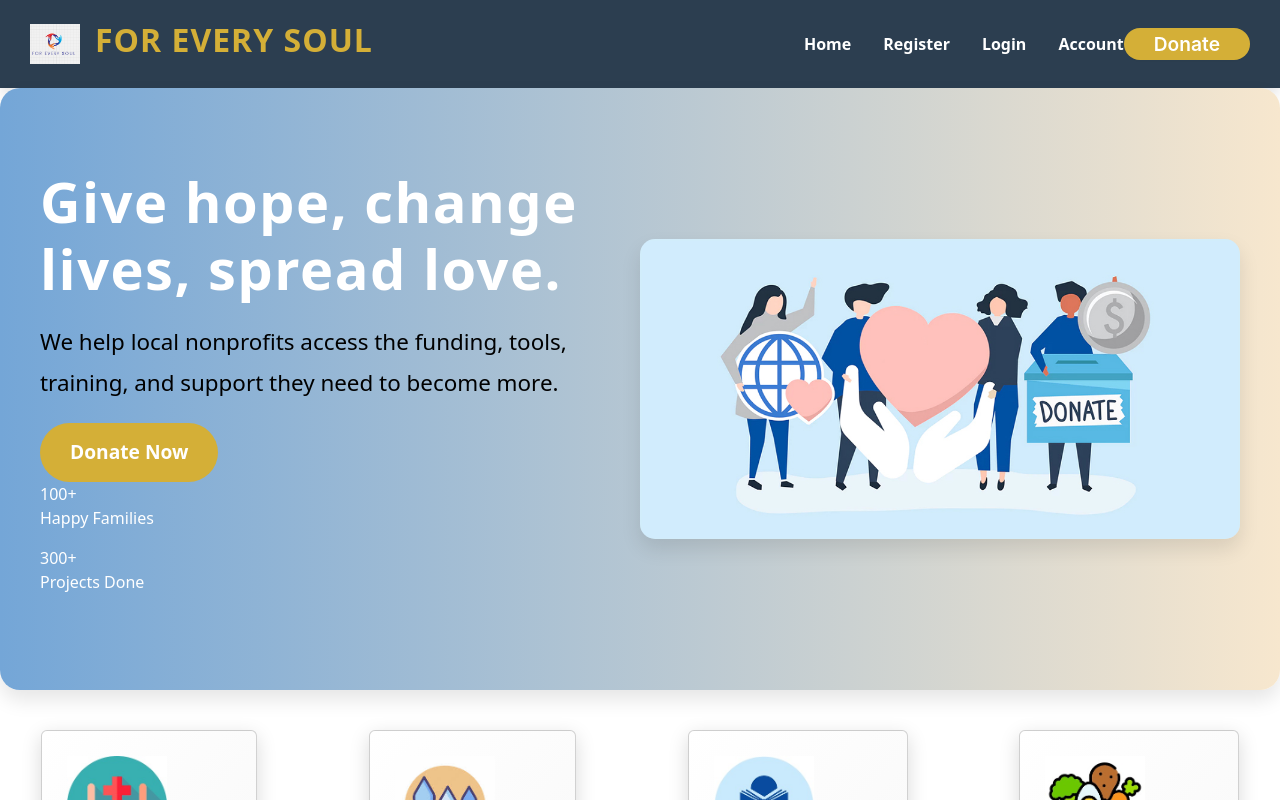
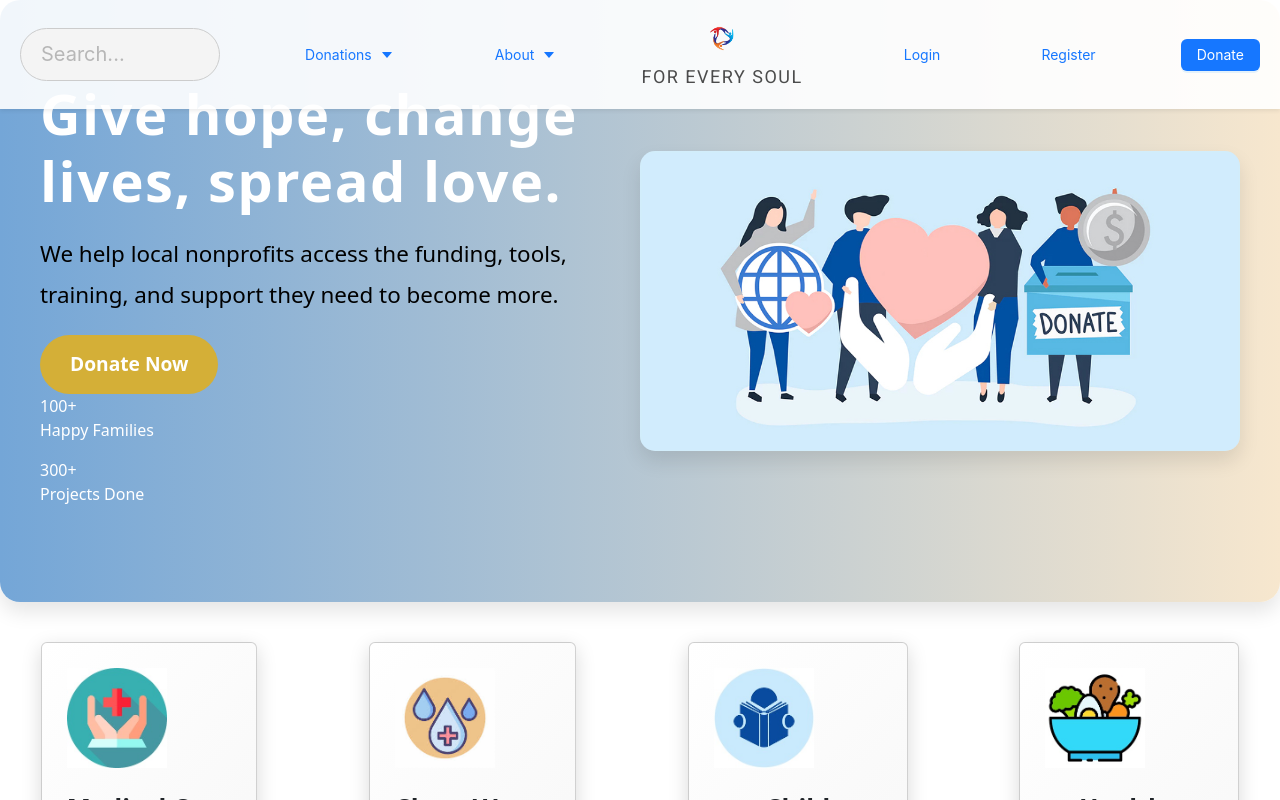
Before and after one commit to Subah-Zarin/FOR-EVERY-SOUL, a React (Create React App) app in the folder frontend/: page / in a window 1280 px wide. Shown: the top 800 px of the page. Built offline with nearby package versions, Linux system fonts and the light colour scheme.

Commit message:
Nav Bar Done

```diff
--- a/frontend/public/index.html
+++ b/frontend/public/index.html
@@ -21,6 +21,9 @@
     crossorigin="anonymous">
 
     <title>FOR EVERY SOUL</title>
+    <link href="https://fonts.googleapis.com/css2?family=Poppins:wght@400;600&display=swap" rel="stylesheet">
+    <link href="https://fonts.googleapis.com/css2?family=Roboto:wght@400;500;600&display=swap" rel="stylesheet">
+
   </head>
   <body>
     <noscript>You need to enable JavaScript to run this app.</noscript>
--- a/frontend/src/components/NavBar.js
+++ b/frontend/src/components/NavBar.js
@@ -1,22 +1,90 @@
-// src/components/NavBar.js
+import React from 'react';
+import { useNavigate, Link } from 'react-router-dom';
+import { Button, Input, Dropdown, Menu } from 'antd';
+import { CaretDownOutlined } from '@ant-design/icons';
+import logo from '../assets/logo.png';  // Import the logo image
 
-import React from 'react';
-import { BrowserRouter as Router, Routes, Route, Link } from 'react-router-dom';
-import { Button } from 'antd';
-import '../styles/NavBar.css'; // Add your styles for the navbar
+import '../styles/NavBar.css';
 
-const NavBar = () => (
-  <nav className="navbar">
-    <div className="navbar-links">
-      <Link to="/" className="navbar-link">Home</Link>
-      <Link to="/register" className="navbar-link">Register</Link>
-      <Link to="/login" className="navbar-link">Login</Link>
-      <Link to="/account" className="navbar-link">Account</Link>
-    </div>
-    <div className="navbar-actions">
-      <Button className="donate-button">Donate</Button>
-    </div>
-  </nav>
-);
+const NavBar = () => {
+  const navigate = useNavigate();
+  const [scrolling, setScrolling] = React.useState(false);
+
+  const handleLoginClick = () => navigate('/login');
+  const handleRegisterClick = () => navigate('/register');
+  const handleDonateClick = () => navigate('/donate');
+
+  const donationsMenu = (
+    <Menu>
+      <Menu.Item key='1'>
+        <Link to='/medical'>Medical</Link>
+      </Menu.Item>
+      <Menu.Item key='2'>
+        <Link to='/education'>Education</Link>
+      </Menu.Item>
+      <Menu.Item key='3'>
+        <Link to='/disaster-relief'>Disaster Relief</Link>
+      </Menu.Item>
+    </Menu>
+  );
+
+  const aboutMenu = (
+    <Menu>
+      <Menu.Item key='1'>
+        <Link to='/our-mission'>Our Mission</Link>
+      </Menu.Item>
+      <Menu.Item key='2'>
+        <Link to='/team'>Team</Link>
+      </Menu.Item>
+      <Menu.Item key='3'>
+        <Link to='/impact'>Impact</Link>
+      </Menu.Item>
+    </Menu>
+  );
+
+  React.useEffect(() => {
+    const handleScroll = () => {
+      if (window.scrollY > 50) {
+        setScrolling(true);
+      } else {
+        setScrolling(false);
+      }
+    };
+
+    window.addEventListener('scroll', handleScroll);
+    return () => {
+      window.removeEventListener('scroll', handleScroll);
+    };
+  }, []);
+
+  return (
+    <nav className={`navbar fixed-top shadow-sm p-2 ${scrolling ? 'scrolled' : ''}`}>
+      <div className='container-fluid d-flex align-items-center justify-content-between'>
+        <Input placeholder='Search...' style={{ width: 200 }} />
+
+        <Dropdown overlay={donationsMenu} trigger={['hover']}>
+          <Button type='link'>
+            Donations <CaretDownOutlined />
+          </Button>
+        </Dropdown>
+
+        <Dropdown overlay={aboutMenu} trigger={['hover']}>
+          <Button type='link'>
+            About <CaretDownOutlined />
+          </Button>
+        </Dropdown>
+
+        <Link className='navbar-brand' to='/'>
+          <img src={logo} alt='Logo' style={{ height: '50px' }} />
+          <div className='tagline'>FOR EVERY SOUL</div>
+        </Link>
+
+        <Button type='link' onClick={handleLoginClick}>Login</Button>
+        <Button type='link' onClick={handleRegisterClick}>Register</Button>
+        <Button type='primary' onClick={handleDonateClick}>Donate</Button>
+      </div>
+    </nav>
+  );
+};
 
 export default NavBar;
--- a/frontend/src/pages/Homepage.js
+++ b/frontend/src/pages/Homepage.js
@@ -29,17 +29,9 @@ const HomePage = () => {
 
   return (
     <div className="homepage">
-      <header className="homepage-header">
-        <div className="logo-container">
-          <img
-            src={require('../assets/logo3.png')}
-            alt="Logo"
-            className="logo-image"
-          />
-          <h1 className="homepage-logo">FOR EVERY SOUL</h1>
-        </div>
-        <NavBar />
-      </header>
+
+
+      <NavBar />
 
       {/* Hero Section */}
       <section className="hero-section">
--- a/frontend/src/pages/Register.js
+++ b/frontend/src/pages/Register.js
@@ -1,4 +1,5 @@
 import React from 'react';
+import NavBar from '../components/NavBar';
 import { Button, Checkbox, Form, Input, message } from 'antd';
 import { useNavigate } from 'react-router-dom';
 
@@ -36,7 +37,7 @@ const Register = () => {
         background: 'linear-gradient(135deg, #89f7fe, #66a6ff)',
         animation: 'fadeIn 2s ease-in-out',
       }}
-    >
+    > <NavBar />
       <div
         style={{
           padding: '5%',
--- a/frontend/src/pages/login.js
+++ b/frontend/src/pages/login.js
@@ -1,4 +1,5 @@
 import React from 'react';
+import NavBar from '../components/NavBar';
 import { Button, Checkbox, Form, Input, message } from 'antd';
 
 // Handle form submission
@@ -27,7 +28,7 @@ const Login = () => (
       background: 'linear-gradient(135deg, #89f7fe, #66a6ff)',
       animation: 'fadeIn 2s ease-in-out',
     }}
-  >
+  > <NavBar />
     <div
       style={{
         padding: '10% 5%',
--- a/frontend/src/styles/Homepage.css
+++ b/frontend/src/styles/Homepage.css
@@ -14,16 +14,7 @@ body {
   color: #2c3e50;
 }
 
-/* Header */
-.homepage-header {
-  display: flex;
-  justify-content: space-between;
-  align-items: center;
-  padding: 20px 30px;
-  background-color: #2C3E50;
-  color: white;
-  box-shadow: 0 4px 10px rgba(0, 0, 0, 0.1);
-}
+
 
 .logo-container {
   display: flex;
--- a/frontend/src/styles/NavBar.css
+++ b/frontend/src/styles/NavBar.css
@@ -1,40 +1,159 @@
+body {
+    font-family: 'Roboto', sans-serif;
+}
+
 .navbar {
+    position: fixed;
+    top: 0;
+    left: 0;
+    right: 0;
+    width: 100%;
+    z-index: 1000;
+    transition: background-color 0.3s ease, top 0.3s ease, box-shadow 0.3s ease;
+    font-family: 'Roboto', sans-serif;
+    padding: 1.25rem 2rem;
+    background-color: rgba(255, 255, 255, 0.9);
+    box-shadow: 0 4px 8px rgba(0, 0, 0, 0.1);
+}
+
+.navbar.scrolled {
+    background-color: rgba(255, 255, 255, 1);
+    box-shadow: 0 6px 12px rgba(0, 0, 0, 0.2);
+}
+
+.container-fluid {
     display: flex;
     justify-content: space-between;
     align-items: center;
-    padding: 1rem 2rem;
-    background-color: #2C3E50;
-    color: white;
+    position: relative;
 }
 
-  .navbar-links {
+.navbar-brand {
+    font-size: 32px;
+    font-weight: 600;
+    color: #2d2d2d;
+    text-decoration: none;
+    letter-spacing: 1.5px;
+    text-transform: uppercase;
+    transition: color 0.3s ease;
+    margin-bottom: 6px;
     display: flex;
-    gap: 2rem;
+    flex-direction: column;
+    align-items: center;
 }
 
-  .navbar-link {
-    text-decoration: none;
-    color: white;
-    font-size: 16px;
-    font-weight: bold;
+.navbar-brand .tagline {
+    font-size: 18px;
+    font-weight: 400;
+    color: #2d2d2d;
+    text-transform: uppercase;
+    letter-spacing: 1.5px;
+    opacity: 0.85;
 }
 
-  .navbar-link:hover {
-    color: #ff6347; /* Change to a color of your choice */
+.navbar-brand:hover {
+    color: #f39c12;
 }
 
-  .navbar-actions {
-    display: flex;
+.navbar-brand .tagline:hover {
+    color: #f39c12;
 }
 
-  .donate-button {
-    background-color: #ff6347;
-    color: white;
-    border: none;
-    padding: 0.5rem 1rem;
+.navbar input {
+    font-size: 20px;
+    padding: 10px 20px;
+    border-radius: 30px;
+    border: 1px solid #ccc;
+    transition: border 0.3s ease;
+    width: 240px;
+    background-color: #f4f4f4;
+    color: #333;
+}
+
+.navbar input:focus {
+    border-color: #f39c12;
+    outline: none;
+}
+
+button {
+    font-size: 20px;
+    font-weight: 600;
+    color: #2d2d2d;
+    background-color: transparent;
+    border: 2px solid transparent;
+    padding: 14px 24px;
+    border-radius: 35px;
+    transition: transform 0.3s ease, background-color 0.3s ease, border-color 0.3s ease;
+}
+
+button:hover {
+    background-color: #f39c12;
+    border-color: #f39c12;
+    transform: scale(1.05);
     cursor: pointer;
 }
 
-  .donate-button:hover {
-    background-color: #e55347;
+button:focus {
+    outline: none;
+    border-color: #f39c12;
 }
+
+.navbar .ant-dropdown-link:hover {
+    color: #f39c12;
+}
+
+.navbar .ant-dropdown-menu-item {
+    font-size: 16px;
+    color: #333;
+    font-weight: 500;
+    padding: 10px 20px;
+    transition: all 0.3s ease;
+    border-radius: 6px;
+}
+
+.navbar .ant-dropdown {
+    display: inline-block;
+    position: relative;
+    margin-left: 20px;
+}
+
+.navbar .ant-dropdown:hover .ant-dropdown-menu {
+    display: block;
+    opacity: 1;
+    visibility: visible;
+    transition: opacity 0.3s ease, visibility 0s ease 0s;
+}
+
+.navbar .ant-dropdown-menu {
+    display: none;
+    position: absolute;
+    top: 100%;
+    left: 0;
+    z-index: 1000;
+    background-color: #f4f4f4;
+    box-shadow: 0 4px 8px rgba(0, 0, 0, 0.1);
+    padding: 10px 0;
+    min-width: 200px;
+    opacity: 0;
+    visibility: hidden;
+    transition: opacity 0.3s ease, visibility 0s ease 0s;
+}
+
+@media (max-width: 768px) {
+    .navbar-brand {
+        font-size: 28px;
+    }
+
+    .navbar a {
+        font-size: 16px;
+        margin-right: 15px;
+    }
+
+    button {
+        font-size: 18px;
+    }
+
+    .navbar input {
+        width: 200px;
+    }
+}
```
Also changed, not shown: frontend/src/assets/logo.png (added), frontend/src/assets/logo3.png (deleted). Lines whose indentation alone changed are shown as unchanged.
